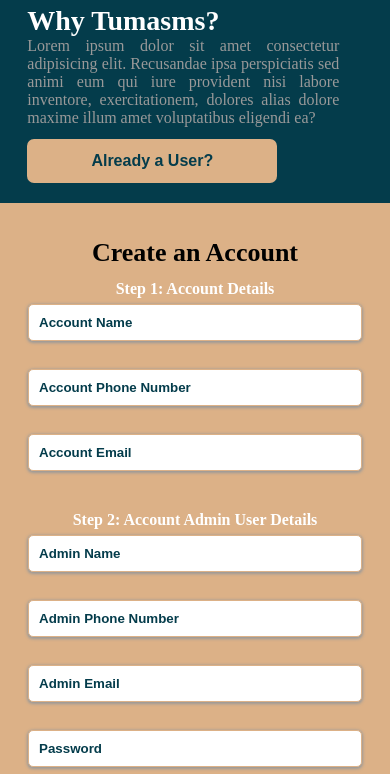
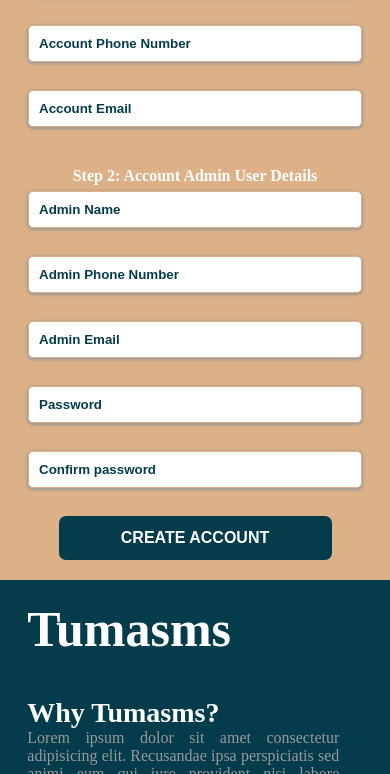
Before and after one commit to ubunifuDevTeam2023/bulk-sms-frontend-v1, a plain HTML site: page signup.html in a window 390 px wide. Shown: the part 141-915 px from the top of the page. Drawn offline with Linux system fonts and the light colour scheme.

Commit message:
signup page pending review

```diff
--- a/css/signup.css
+++ b/css/signup.css
@@ -141,7 +141,7 @@
     .main{
         height: max-content;
     }
-    .left{
+    .left, .right{
         height: 114.5vh;
     }
 }
@@ -150,10 +150,19 @@
 /* tablets  start */
 @media (max-width: 1023px) {
   .main {
-    flex-direction: column;
+    flex-direction: column-reverse;
     height: max-content;
   }
+ .right button{
+    width: 70%;
+ }
+ .left button{
+    width: 70%;
+ }
 
+  .left h1{
+    font-size: 50px;
+  }
 
   .right,
   .left {
```
